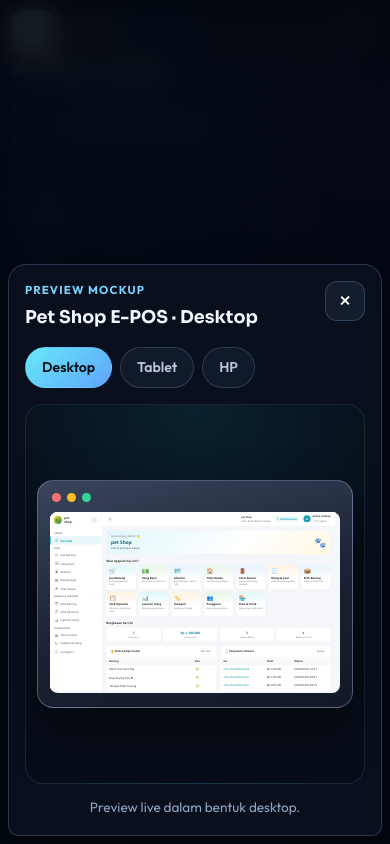
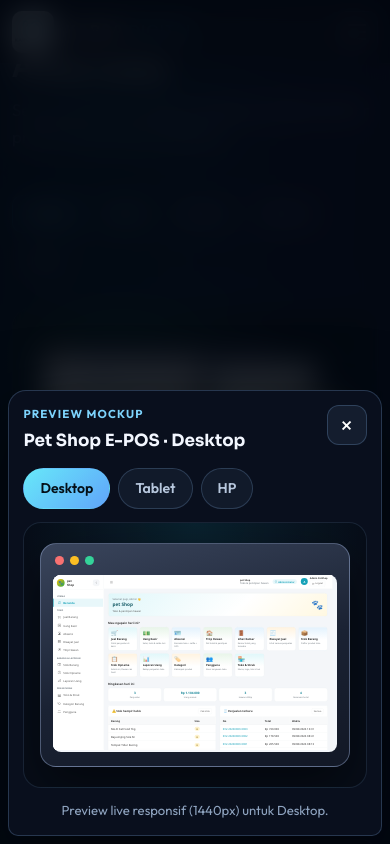
Before and after one commit to zico-padalino/company-profile, a React (Vite) app: page / in a window 390 px wide. Both pictures are taken after a click on the button 158 px from the left and 3291 px from the top of the page. Shown: the part 2869-3713 px from the top of the page. Built offline with nearby package versions, Linux system fonts and the light colour scheme.

Commit message:
Refactor image handling in DeviceViewModal and ProjectThumb components to utilize exact device images, enhancing clarity and responsiveness. Update CSS for improved layout and consistency across devices, including adjustments to padding, margins, and dimensions for better visual presentation.

```diff
--- a/src/components/DeviceViewModal.css
+++ b/src/components/DeviceViewModal.css
@@ -11,7 +11,7 @@
   display: flex;
   align-items: center;
   justify-content: center;
-  padding: 1.25rem;
+  padding: 1rem;
   box-sizing: border-box;
   animation: device-view-fade 0.18s ease;
 }
@@ -29,12 +29,12 @@
   width: min(1040px, 100%);
   max-height: min(92vh, 920px);
   max-height: min(92dvh, 920px);
-  overflow: auto;
+  overflow: hidden;
   border-radius: 22px;
   background: rgba(10, 16, 30, 0.98);
   border: 1px solid rgba(148, 197, 255, 0.22);
   box-shadow: 0 30px 80px rgba(0, 0, 0, 0.55);
-  padding: 1.2rem 1.35rem 1.15rem;
+  padding: 1.1rem 1.25rem 1rem;
   display: flex;
   flex-direction: column;
   box-sizing: border-box;
@@ -57,7 +57,7 @@
 }
 
 .device-view-modal--phone {
-  width: min(460px, 100%);
+  width: min(440px, 100%);
 }
 
 .device-view-head {
@@ -80,7 +80,7 @@
 .device-view-head h3 {
   margin: 0.25rem 0 0;
   font-family: var(--font-display);
-  font-size: clamp(1.1rem, 2.4vw, 1.35rem);
+  font-size: clamp(1.05rem, 2.4vw, 1.3rem);
   color: #f3f7ff;
   font-weight: 700;
 }
@@ -106,7 +106,7 @@
   display: flex;
   flex-wrap: wrap;
   gap: 0.5rem;
-  margin: 1rem 0;
+  margin: 0.85rem 0;
   flex-shrink: 0;
 }
 
@@ -145,7 +145,7 @@
 
 .device-view-stage {
   flex: 1 1 auto;
-  min-height: 440px;
+  min-height: 0;
   display: flex;
   align-items: center;
   justify-content: center;
@@ -154,20 +154,19 @@
     radial-gradient(circle at 50% 0%, rgba(34, 211, 238, 0.1), transparent 55%),
     #070d18;
   border: 1px solid rgba(148, 197, 255, 0.12);
-  padding: 1.5rem 1.25rem;
+  padding: 1.25rem 1rem;
   box-sizing: border-box;
-}
-
-.device-view-stage--tablet,
-.device-view-stage--phone {
-  min-height: 540px;
+  overflow: hidden;
 }
 
 .device-shell {
   width: 100%;
+  height: 100%;
   display: flex;
   flex-direction: column;
   align-items: center;
+  justify-content: center;
+  min-height: 0;
 }
 
 .device-shell-screen {
@@ -184,14 +183,12 @@
   display: block;
 }
 
-/* Desktop: tampilkan UI penuh, jelas */
 .device-shell-screen--desktop img {
   object-fit: contain;
   object-position: top center;
   background: #f4f7fb;
 }
 
-/* Tablet & HP: isi layar device agar tidak ada area hitam */
 .device-shell-screen--tablet img,
 .device-shell-screen--phone img {
   object-fit: cover;
@@ -205,6 +202,7 @@
   border: 0;
   transform-origin: top left;
   background: #f4f7fb;
+  pointer-events: auto;
 }
 
 .device-view-empty {
@@ -219,7 +217,7 @@
   background: #0b1220;
 }
 
-/* Desktop window — match referensi */
+/* Desktop */
 .device-shell--desktop {
   width: 100%;
   max-width: 920px;
@@ -264,18 +262,21 @@
 .device-shell--desktop .device-shell-screen {
   aspect-ratio: 16 / 10;
   border-radius: 8px;
-  max-height: min(56vh, 560px);
+  max-height: min(52vh, 520px);
 }
 
 /* Tablet */
 .device-shell--tablet {
-  width: min(400px, 86%);
+  width: min(380px, 82%);
+  height: 100%;
+  max-height: min(62vh, 600px);
 }
 
 .device-shell--tablet .device-shell-body {
   width: 100%;
+  height: 100%;
   aspect-ratio: 3 / 4;
-  max-height: min(66vh, 640px);
+  max-height: inherit;
   border-radius: 28px;
   padding: 14px 14px 18px;
   background: linear-gradient(165deg, #3a455c 0%, #1a2233 55%, #121826 100%);
@@ -292,7 +293,7 @@
   flex: 1;
   min-height: 0;
   border-radius: 12px;
-  background: #111827;
+  background: #f4f7fb;
 }
 
 .device-shell-home {
@@ -304,18 +305,21 @@
   flex-shrink: 0;
 }
 
-/* Phone */
+/* Phone — frame proporsional, isi live mobile layout */
 .device-shell--phone {
-  width: min(270px, 72%);
+  width: min(280px, 70%);
+  height: 100%;
+  max-height: min(68vh, 680px);
 }
 
 .device-shell--phone .device-shell-body {
   width: 100%;
+  height: 100%;
   aspect-ratio: 9 / 19.2;
-  max-height: min(70vh, 700px);
+  max-height: inherit;
   border-radius: 36px;
-  padding: 11px;
-  background: linear-gradient(165deg, #3a455c 0%, #1a2233 55%, #121826 100%);
+  padding: 10px;
+  background: linear-gradient(165deg, #2f384c 0%, #151c2a 55%, #0e1420 100%);
   border: 1px solid rgba(186, 210, 255, 0.4);
   box-shadow:
     0 28px 55px rgba(0, 0, 0, 0.5),
@@ -326,26 +330,27 @@
 
 .device-shell-notch {
   position: absolute;
-  top: 16px;
+  top: 14px;
   left: 50%;
   transform: translateX(-50%);
-  width: 30%;
-  height: 11px;
+  width: 32%;
+  height: 10px;
   border-radius: 999px;
   background: #0b1220;
   z-index: 2;
+  pointer-events: none;
 }
 
 .device-shell--phone .device-shell-screen {
   height: 100%;
   border-radius: 26px;
-  background: #111827;
+  background: #f4f7fb;
 }
 
 .device-view-hint {
-  margin: 0.85rem 0 0;
+  margin: 0.7rem 0 0;
   color: #8fa4c0;
-  font-size: 0.85rem;
+  font-size: 0.82rem;
   text-align: center;
   flex-shrink: 0;
 }
@@ -360,25 +365,20 @@
     width: 100%;
     max-height: 94dvh;
     border-radius: 18px 18px 10px 10px;
-    padding: 1rem;
-  }
-
-  .device-view-stage,
-  .device-view-stage--phone,
-  .device-view-stage--tablet {
-    min-height: 380px;
-    padding: 1rem 0.7rem;
+    padding: 0.9rem;
   }
 
   .device-shell--phone {
-    width: min(240px, 78%);
+    width: min(250px, 78%);
+    max-height: min(62vh, 580px);
   }
 
   .device-shell--tablet {
-    width: min(320px, 88%);
+    width: min(300px, 86%);
+    max-height: min(56vh, 500px);
   }
 
   .device-shell--desktop .device-shell-screen {
-    max-height: min(40vh, 340px);
+    max-height: min(38vh, 300px);
   }
 }
--- a/src/components/DeviceViewModal.tsx
+++ b/src/components/DeviceViewModal.tsx
@@ -1,7 +1,7 @@
 import { useEffect, useRef, useState } from 'react'
 import { createPortal } from 'react-dom'
 import { DEVICE_VIEWPORTS } from '../lib/imageUpload'
-import { getImagesForDevice } from '../lib/portfolioStore'
+import { getExactImagesForDevice } from '../lib/portfolioStore'
 import type { PortfolioImage } from '../types/portfolio'
 import { DEVICE_LABELS } from '../types/portfolio'
 import type { ViewDevice } from './ProjectThumb'
@@ -19,7 +19,7 @@ function DeviceShell({
   liveUrl?: string
 }) {
   const screenRef = useRef<HTMLDivElement>(null)
-  const [scale, setScale] = useState(0.4)
+  const [scale, setScale] = useState(0.35)
   const viewport = DEVICE_VIEWPORTS[device]
 
   useEffect(() => {
@@ -30,7 +30,11 @@ function DeviceShell({
     const updateScale = () => {
       const { width, height } = el.getBoundingClientRect()
       if (width < 2 || height < 2) return
-      setScale(Math.min(width / viewport.width, height / viewport.height))
+      const fitW = width / viewport.width
+      const fitH = height / viewport.height
+      // Phone/tablet: cover agar layout mobile mengisi layar (tanpa celah)
+      // Desktop: contain agar UI penuh terlihat
+      setScale(device === 'desktop' ? Math.min(fitW, fitH) : Math.max(fitW, fitH))
     }
 
     updateScale()
@@ -45,6 +49,7 @@ function DeviceShell({
         <img src={imageSrc} alt={`${title} ${DEVICE_LABELS[device]}`} />
       ) : liveUrl ? (
         <iframe
+          key={`${device}-${liveUrl}`}
           src={liveUrl}
           title={`${title} ${device}`}
           style={{
@@ -112,8 +117,11 @@ export function DeviceViewModal({
   onClose: () => void
   onChangeDevice: (device: ViewDevice) => void
 }) {
-  const deviceImages = getImagesForDevice(images, device)
-  const imageSrc = deviceImages[0]?.src
+  // Hanya pakai gambar yang benar-benar untuk device ini.
+  // Kalau belum ada, pakai live preview (iframe viewport HP/tablet) agar layout responsif.
+  const exactImage = getExactImagesForDevice(images, device)[0]?.src
+  const imageSrc = exactImage
+  const showLive = !imageSrc && Boolean(liveUrl)
 
   useEffect(() => {
     if (!open) return
@@ -154,7 +162,7 @@ export function DeviceViewModal({
 
         <div className="device-view-tabs" role="tablist" aria-label="Pilih device">
           {(['desktop', 'tablet', 'phone'] as ViewDevice[]).map((d) => {
-            const hasImage = getImagesForDevice(images, d).length > 0
+            const hasExact = getExactImagesForDevice(images, d).length > 0
             return (
               <button
                 key={d}
@@ -165,7 +173,7 @@ export function DeviceViewModal({
                 onClick={() => onChangeDevice(d)}
               >
                 {DEVICE_LABELS[d]}
-                {hasImage ? <em className="device-tab-dot" aria-hidden /> : null}
+                {hasExact ? <em className="device-tab-dot" aria-hidden /> : null}
               </button>
             )
           })}
@@ -183,10 +191,10 @@ export function DeviceViewModal({
 
         <p className="device-view-hint">
           {imageSrc
-            ? `Gambar ${DEVICE_LABELS[device]} ditampilkan penuh agar jelas.`
-            : liveUrl
-              ? `Preview live dalam bentuk ${DEVICE_LABELS[device].toLowerCase()}.`
-              : `Tambahkan gambar ${DEVICE_LABELS[device]} di admin portfolio.`}
+            ? `Gambar khusus ${DEVICE_LABELS[device]}.`
+            : showLive
+              ? `Preview live responsif (${DEVICE_VIEWPORTS[device].width}px) untuk ${DEVICE_LABELS[device]}.`
+              : `Tambahkan gambar ${DEVICE_LABELS[device]} di admin, atau isi link demo.`}
         </p>
       </div>
     </div>,
--- a/src/components/ProjectThumb.tsx
+++ b/src/components/ProjectThumb.tsx
@@ -1,6 +1,6 @@
 import { useEffect, useRef, useState } from 'react'
 import { DEVICE_VIEWPORTS } from '../lib/imageUpload'
-import { getImagesForDevice } from '../lib/portfolioStore'
+import { getExactImagesForDevice } from '../lib/portfolioStore'
 import type { DeviceKind, PortfolioImage } from '../types/portfolio'
 
 export type ViewDevice = Exclude<DeviceKind, 'all'>
@@ -21,20 +21,23 @@ function LiveDeviceScreen({
   const viewport = DEVICE_VIEWPORTS[device]
 
   useEffect(() => {
+    if (imageSrc) return
     const el = frameRef.current
     if (!el) return
 
     const updateScale = () => {
       const { width, height } = el.getBoundingClientRect()
       if (width < 2 || height < 2) return
-      setScale(Math.min(width / viewport.width, height / viewport.height))
+      const fitW = width / viewport.width
+      const fitH = height / viewport.height
+      setScale(device === 'desktop' ? Math.min(fitW, fitH) : Math.max(fitW, fitH))
     }
 
     updateScale()
     const observer = new ResizeObserver(updateScale)
     observer.observe(el)
     return () => observer.disconnect()
-  }, [viewport.width, viewport.height])
+  }, [imageSrc, viewport.width, viewport.height])
 
   if (imageSrc) {
     return (
@@ -95,9 +98,10 @@ export function ProjectThumb({
     preview || (demo.startsWith('http') || demo.startsWith('/') ? demo : '')
   const label = name.split(' ')[0]
 
-  const desktopImage = getImagesForDevice(images, 'desktop')[0]?.src
-  const tabletImage = getImagesForDevice(images, 'tablet')[0]?.src
-  const phoneImage = getImagesForDevice(images, 'phone')[0]?.src
+  // Hanya gambar exact device — jangan pakai screenshot desktop di frame HP
+  const desktopImage = getExactImagesForDevice(images, 'desktop')[0]?.src
+  const tabletImage = getExactImagesForDevice(images, 'tablet')[0]?.src
+  const phoneImage = getExactImagesForDevice(images, 'phone')[0]?.src
 
   return (
     <div className="project-thumb project-thumb--devices" data-tone={tone}>
--- a/src/lib/portfolioStore.ts
+++ b/src/lib/portfolioStore.ts
@@ -178,6 +178,15 @@ export function getImagesForDevice(
   return images.filter((img) => img.device === 'all')
 }
 
+/** Hanya gambar yang memang ditandai untuk device ini (tanpa fallback "all") */
+export function getExactImagesForDevice(
+  images: PortfolioImage[] | undefined,
+  device: Exclude<DeviceKind, 'all'>,
+): PortfolioImage[] {
+  if (!images?.length) return []
+  return images.filter((img) => img.device === device)
+}
+
 export function getCategories(): string[] {
   const fromItems = getPortfolioItems(true).map((i) => i.category)
   return [...new Set([...DEFAULT_CATEGORIES, ...fromItems])].filter(Boolean)
```
